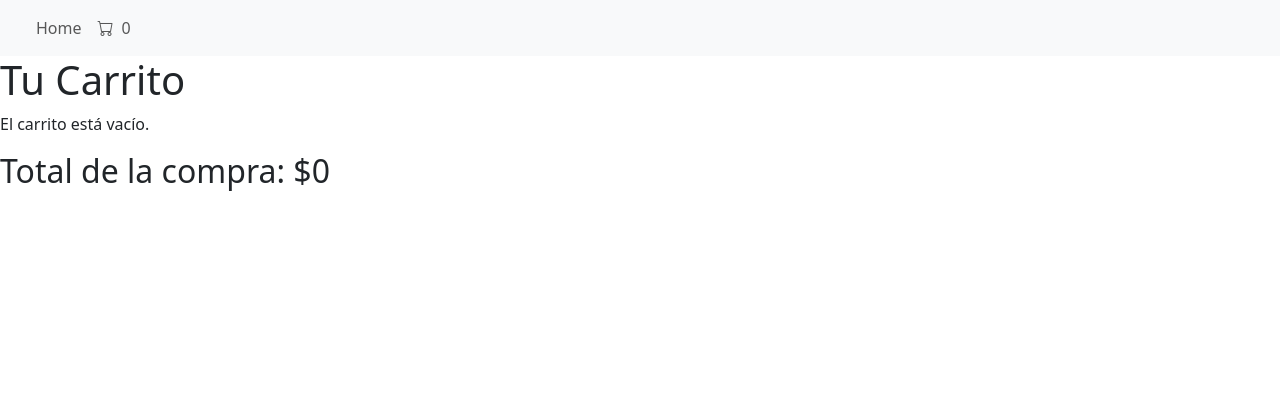
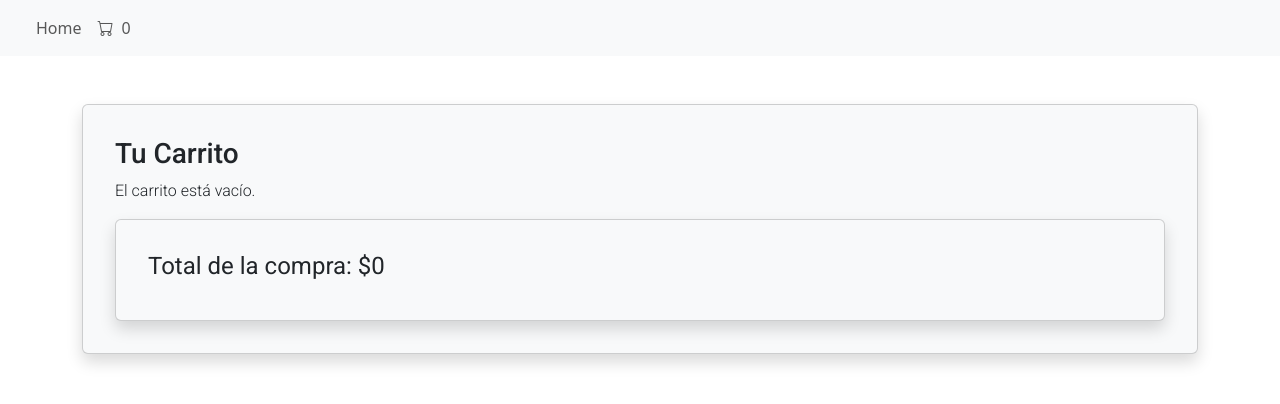
Before and after one commit to VirgiDiaz/tp3_desarrollo_software, a React (Create React App) app: page /page2 in a window 1280 px wide. Shown: the top 404 px of the page. Built offline with nearby package versions, Linux system fonts and the light colour scheme.

Commit message:
5ta iteracion

```diff
--- a/public/index.html
+++ b/public/index.html
@@ -1,6 +1,9 @@
 <!DOCTYPE html>
 <html lang="en">
   <head>
+  <link rel="preconnect" href="https://fonts.googleapis.com">
+  <link rel="preconnect" href="https://fonts.gstatic.com" crossorigin>
+  <link href="https://fonts.googleapis.com/css2?family=Roboto:ital,wght@0,100;0,300;0,400;0,500;0,700;0,900;1,100;1,300;1,400;1,500;1,700;1,900&display=swap" rel="stylesheet">
     <meta charset="utf-8" />
     <link rel="icon" href="%PUBLIC_URL%/favicon.ico" />
     <meta name="viewport" content="width=device-width, initial-scale=1" />
--- a/src/App.css
+++ b/src/App.css
@@ -1,38 +1,27 @@
-.App {
-  text-align: center;
+p {
+  font-family: "Roboto", sans-serif;
+  font-weight: 300;
+  font-style: normal;
+}
+h3{
+  font-family: "Roboto", sans-serif;
+  font-weight: 500;
+  font-style: normal;
+}
+h4{
+  font-family: "Roboto", sans-serif;
+  font-weight: 400;
+  font-style: normal;
 }
 
-.App-logo {
-  height: 40vmin;
-  pointer-events: none;
+h5{
+  font-family: "Roboto", sans-serif;
+  font-weight: 400;
+  font-style: normal;
 }
 
-@media (prefers-reduced-motion: no-preference) {
-  .App-logo {
-    animation: App-logo-spin infinite 20s linear;
-  }
+h6{
+  font-family: "Roboto", sans-serif;
+  font-weight: 400;
+  font-style: normal;
 }
-
-.App-header {
-  background-color: #282c34;
-  min-height: 100vh;
-  display: flex;
-  flex-direction: column;
-  align-items: center;
-  justify-content: center;
-  font-size: calc(10px + 2vmin);
-  color: white;
-}
-
-.App-link {
-  color: #61dafb;
-}
-
-@keyframes App-logo-spin {
-  from {
-    transform: rotate(0deg);
-  }
-  to {
-    transform: rotate(360deg);
-  }
-}
--- a/src/components/BarraBusqueda.jsx
+++ b/src/components/BarraBusqueda.jsx
@@ -7,7 +7,7 @@ const [termino, setSearchTerm] = useState("");
     <div className="container-fluid p-3">
       <form onSubmit={(e) => {e.preventDefault(); onSearch(termino);}} className="d-flex">
         <input type = "text" placeholder="Búsqueda" onChange={(e) => setSearchTerm(e.target.value)} className="form-control me-2"/>
-        <button className="btn btn-secondary"> Buscar </button>
+        <button className="btn btn-primary"> Buscar </button>
       </form>
     </div>
   );
--- a/src/components/Filtros.jsx
+++ b/src/components/Filtros.jsx
@@ -27,7 +27,7 @@ export function Filtros({ filters, onFilterSelect }) {
                 {filter.values.map((value) => (
                   <button
                     key={value.id}
-                    className="btn btn-outline-secondary"
+                    className="btn btn-outline-primary my-1"
                     onClick={() => onFilterSelect(filter.id, value.id)}
                   >
                     {value.name}
--- a/src/components/SearchResults.jsx
+++ b/src/components/SearchResults.jsx
@@ -1,5 +1,9 @@
 import { Link } from 'react-router-dom';
 export default function SearchResults({results}) {
+
+
+
+
     return (
         <div>
             {
@@ -10,16 +14,16 @@ export default function SearchResults({results}) {
                         {
                             results.map((result) => {
                                 return (
-                                    <Link to={`/detail/${result.id}`} className="searchresultitem">
+                                    <Link className="text-decoration-none " to={`/detail/${result.id}`} >
                                     <li className="list-group-item" key={result.id}>
-                                        <div className="row">
-                                            <div className="col-2">
-                                            <img src={result.thumbnail} height="150px"/>
+                                        <div className="row py-2">
+                                            <div className="col-2 me-2">
+                                            <img src={result.thumbnail} height="150px" width="150"/>
                                             </div>
-                                            <div className="col">
-                                            <p>{result.title}</p>
-                                            <p>${result.price}</p>
-                                            <p>{result.condition}</p>
+                                            <div className="col b">
+                                            <h5>{result.title}</h5>
+                                            <h6>${result.price}</h6>
+
                                             {result.shipping.free_shipping && (
                                             <p style={{ color: 'green' }}>Envío gratis</p>
                                             )}</div>
--- a/src/pages/Carrito.jsx
+++ b/src/pages/Carrito.jsx
@@ -3,34 +3,52 @@ export function Carrito({ cartItems, removeFromCart }) {
     const total = cartItems.reduce((sum, item) => sum + item.price, 0);
     return (
       <div className="page">
-        <h1>Tu Carrito</h1>
+        <div className="container-md py-5">
+          <div class="card shadow p-3 mb-5 bg-body-tertiary rounded">
+             <div class="card-body">
+             <h3>Tu Carrito</h3>
         {cartItems.length > 0 ? (
           <ul className="list-unstyled">
             {cartItems.map((item, index) => (
-              <Link to={`/detail/${item.id}`} className="searchresultitem">
+
               <li key={index}>
+              <div class="card  p-3 bg-body-tertiary rounded">
+              <div class="card-body">
                 <div className="row">
+                <Link to={`/detail/${item.id}`} className="searchresultitem text-decoration-none text-dark">
                   <div className="col-2">
                   <img src={item.thumbnail} alt="Product" width="150px" />
                   </div>
-                  <div className="col">
-                  <p>{item.title}</p>
-                  <p>${item.price}</p>
+                  <div className="col-5">
+                  <h5>{item.title}</h5>
+                  <h6>${item.price}</h6>
+                  {item.shipping.free_shipping && (
+                                            <p style={{ color: 'green' }}>Envío gratis</p>
+                                            )}
                   </div>
+                  </Link>
                   <div className="col">
                   <button className="btn btn-danger" onClick={() => removeFromCart(item.id)}> Eliminar </button>
                   </div>
                 </div>
+                </div>
+                </div>
 
               </li>
-              </Link>
+
             ))}
           </ul>
         ) : (
           <p>El carrito está vacío.</p>
         )}
-
-        <h2>Total de la compra: ${total}</h2>
+<div class="card shadow p-3 bg-body-tertiary rounded">
+<div class="card-body">
+        <h4>Total de la compra: ${total}</h4>
+             </div>
+        </div>
+        </div>
+        </div>
+      </div>
       </div>
     );
   }
--- a/src/pages/DetailPage.jsx
+++ b/src/pages/DetailPage.jsx
@@ -19,37 +19,53 @@ export function DetailPage({ addToCart }) {
     }, [id]);
 
     return (
-        <div>
-            {info ? (
+        <div className="container-xl py-3">
+            <div class="card shadow p-3 mb-5 bg-body-tertiary rounded">
+                <div class="card-body ">
+                {info ? (
                 <div>
                     <div className="row">
+                    <Link  to="/">Volver</Link>
+                    </div>
+                    <div className="row">
                         <div className="col-2">
+
                             <img src={info.thumbnail} height="200px" alt={info.title} />
                         </div>
-                        <div className="col">
-                            <p>{info.title}</p>
-                            <p>${info.price}</p>
-                            <p>{info.condition}</p>
+                        <div className="col me-2">
+                            <h5>{info.title}</h5>
+                            <h6>${info.price}</h6>
+
                             {info.shipping.free_shipping && (
                                 <p style={{ color: 'green' }}>Envío gratis</p>
                             )}
-                            <Link className="btn btn-outline-primary mx-1" to="/">Volver</Link>
-                            <button className="btn btn-outline-primary" onClick={() => addToCart(info)}>Agregar al carrito</button>
+
+                            <button className="btn btn-outline-primary my-1" onClick={() => addToCart(info)}>Agregar al carrito</button>
                         </div>
                     </div>
-                    <div className="row">
+                    <div className="row py-3">
+
                         {descripcion?.plain_text && (
-                            <>
+
+                            <div class="card  p-3 mb-5 bg-body-tertiary rounded">
+                            <div class="card-body ">
                                 <h6>Descripción</h6>
                                 <p>{descripcion.plain_text}</p>
-                            </>
+                                </div>
+                         </div>
+
                         )}
+
+
                     </div>
                 </div>
             ) : (
                 <p>Cargando ...</p>
             )}
 
+                </div>
+            </div>
+
 
         </div>
     );
--- a/src/pages/Home.jsx
+++ b/src/pages/Home.jsx
@@ -37,8 +37,8 @@ const [appliedFilters, setAppliedFilters] = useState({});
     });
 }
     return (
-        <div className="page">
-            <div className="container-xl">
+        <div className="page my-3">
+            <div className="container-xl shadow p-3 mb-5 bg-body-tertiary rounded">
             <div className="row my-3">
             <BarraBusqueda onSearch={onSearch} />
             </div>
@@ -53,7 +53,6 @@ const [appliedFilters, setAppliedFilters] = useState({});
             </div>
             </div>
             </div>
-
         </div>
     )
 }
```
